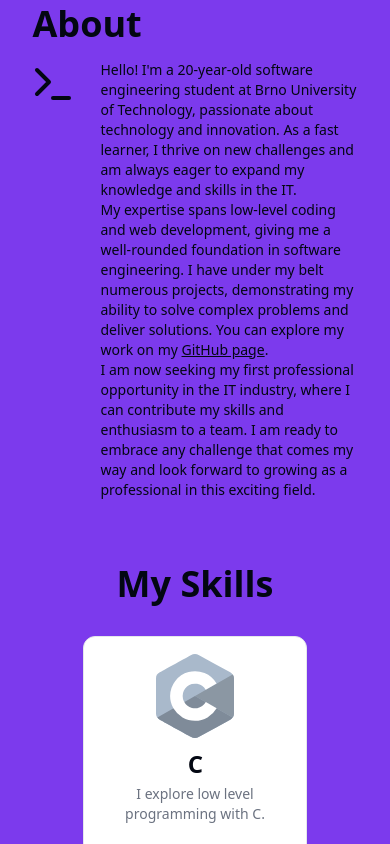
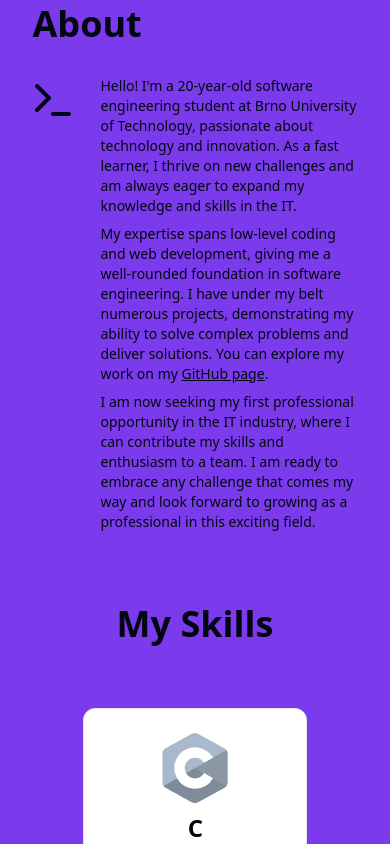
Before and after one commit to tomasLajda/portfolio, a React (Vite) app: page / in a window 390 px wide. Shown: the part 907-1751 px from the top of the page. Built offline with nearby package versions, Linux system fonts and the light colour scheme.

Commit message:
mobile fixes and more margins

```diff
--- a/src/components/scroll-up-button.tsx
+++ b/src/components/scroll-up-button.tsx
@@ -28,7 +28,7 @@ const ScrollUpButton = () => {
       onClick={scrollToTop}
       className={`${
         visible ? 'opacity-100 translate-y-0' : 'opacity-0 translate-y-4'
-      } fixed z-10 left-[90%] bottom-6 hover:text-gray-500 cursor-pointer transition-all duration-300 ease-in-out`}
+      } fixed z-10 right-5 sm:left-[90%] bottom-6 hover:text-gray-500 cursor-pointer transition-all duration-300 ease-in-out`}
     />
   );
 };
--- a/src/components/sections/about/about.tsx
+++ b/src/components/sections/about/about.tsx
@@ -6,18 +6,18 @@ import Skills from '../skills/skills';
 const About = () => {
   return (
     <Wrapper bgColor='bg-[hsl(var(--primary))]' textColor='white' id='About'>
-      <h1 className='mb-4'>About</h1>
+      <h1 className='mb-8'>About</h1>
       <div className='flex items-start'>
         <Terminal className='h-12 min-w-16 relative right-3' />
         <div>
-          <p className='ml-1'>
+          <p className='ml-1 mb-2 sm:mb-4'>
             Hello! I'm a 20-year-old software engineering student at Brno
             University of Technology, passionate about technology and
             innovation. As a fast learner, I thrive on new challenges and am
             always eager to expand my knowledge and skills in the IT.
           </p>
 
-          <p className='ml-1'>
+          <p className='ml-1 mb-2 sm:mb-4'>
             My expertise spans low-level coding and web development, giving me a
             well-rounded foundation in software engineering. I have under my
             belt numerous projects, demonstrating my ability to solve complex
@@ -31,7 +31,7 @@ const About = () => {
             .
           </p>
 
-          <p className='ml-1'>
+          <p className='ml-1 mb-2 sm:mb-4'>
             I am now seeking my first professional opportunity in the IT
             industry, where I can contribute my skills and enthusiasm to a team.
             I am ready to embrace any challenge that comes my way and look
--- a/src/components/sections/contact/contact.tsx
+++ b/src/components/sections/contact/contact.tsx
@@ -77,7 +77,7 @@ const Contact = () => {
     <Wrapper
       bgColor='bg-[hsl(var(--primary))]'
       textColor='white'
-      className='w-[40%] w-min-48 max-w-3xl'
+      className='w-10/12 w-min-48 max-w-3xl sm:w-[60%]'
       id='Contact'
     >
       <h1 className='text-5xl font-bold pb-8'>Contact</h1>
--- a/src/components/sections/skills/skill-card.tsx
+++ b/src/components/sections/skills/skill-card.tsx
@@ -9,7 +9,7 @@ export interface SkillCardProps {
 const SkillCard = ({ image, name, description }: SkillCardProps) => {
   return (
     <Card className='w-56 h-56 lg:w-72 lg:h-72 flex flex-col items-center justify-center text-center'>
-      <img src={image} alt='' className='mb-2 w-24 h-24 lg:w-36 lg:h-36' />
+      <img src={image} alt='' className='mb-2 w-20 h-20 lg:w-36 lg:h-36' />
       <CardContent>
         <CardTitle className='mb-2'>{name}</CardTitle>
         <CardDescription>{description}</CardDescription>
--- a/src/components/sections/skills/skills.tsx
+++ b/src/components/sections/skills/skills.tsx
@@ -7,7 +7,7 @@ interface SkillsList {
 const Skills = ({ skills }: SkillsList) => {
   return (
     <div className='mt-16'>
-      <h1 className='text-center mb-8'>My Skills</h1>
+      <h1 className='text-center mb-16'>My Skills</h1>
       <div className='grid grid-flow-row grid-cols-1 sm:grid-cols-2 xl:grid-cols-3 gap-4 justify-items-center'>
         {Array.isArray(skills) ? (
           skills.map((skill, index) => <SkillCard key={index} {...skill} />)
```
